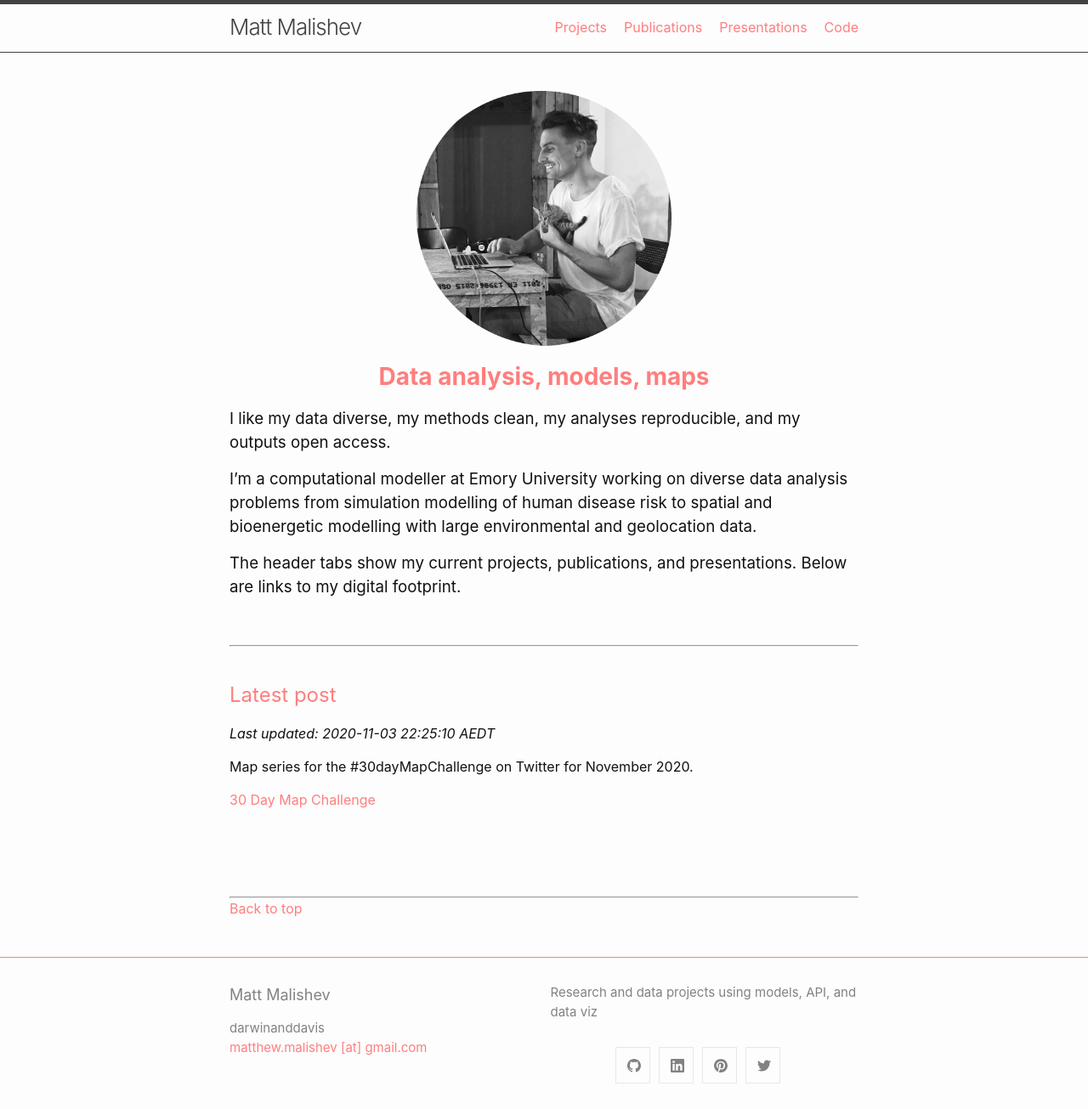
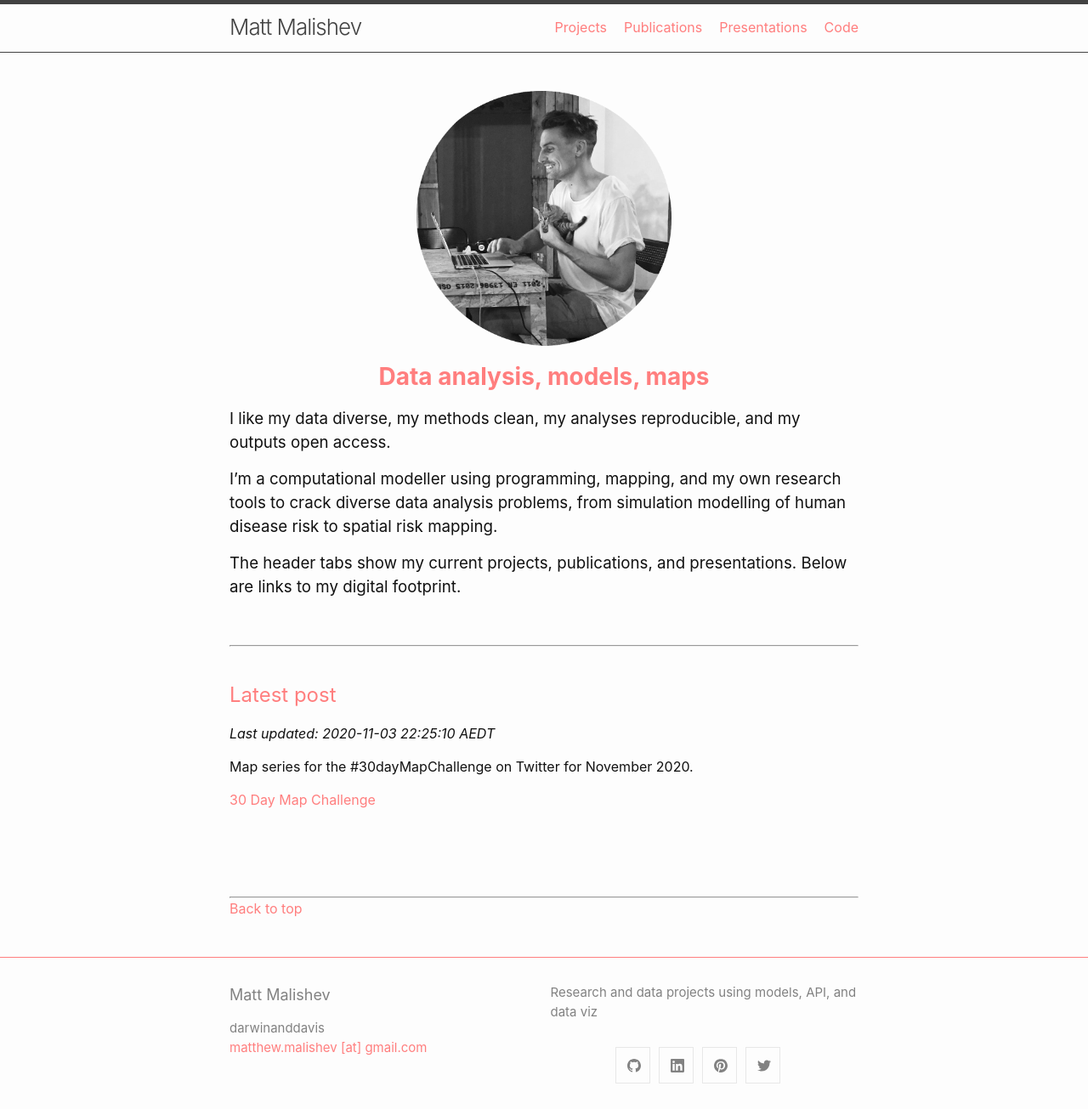
Before and after one commit to darwinanddavis/DataPortfolio, a Jekyll site: the page built from index.md, in a window 1280 px wide. Shown: the whole page at 85% size. Built offline with Jekyll 4.4.1, drawn with Linux system fonts in a browser that asks for light colours; our own code applies the rules of GitHub Pages for plain Markdown files.

Commit message:
update day1 link

```diff
--- a/index.md
+++ b/index.md
@@ -15,7 +15,7 @@
 
 ### I like my data diverse, my methods clean, my analyses reproducible, and my outputs open access.
 
-### I’m a computational modeller at Emory University working on diverse data analysis problems from simulation modelling of human disease risk to spatial and bioenergetic modelling with large environmental and geolocation data.
+### I’m a computational modeller using programming, mapping, and my own research tools to crack diverse data analysis problems, from simulation modelling of human disease risk to spatial risk mapping.
 
 ### The header tabs show my current projects, publications, and presentations. Below are links to my digital footprint.
 
```
Also changed, not shown: 30daymapchallenge.md (+3 -2 lines).
